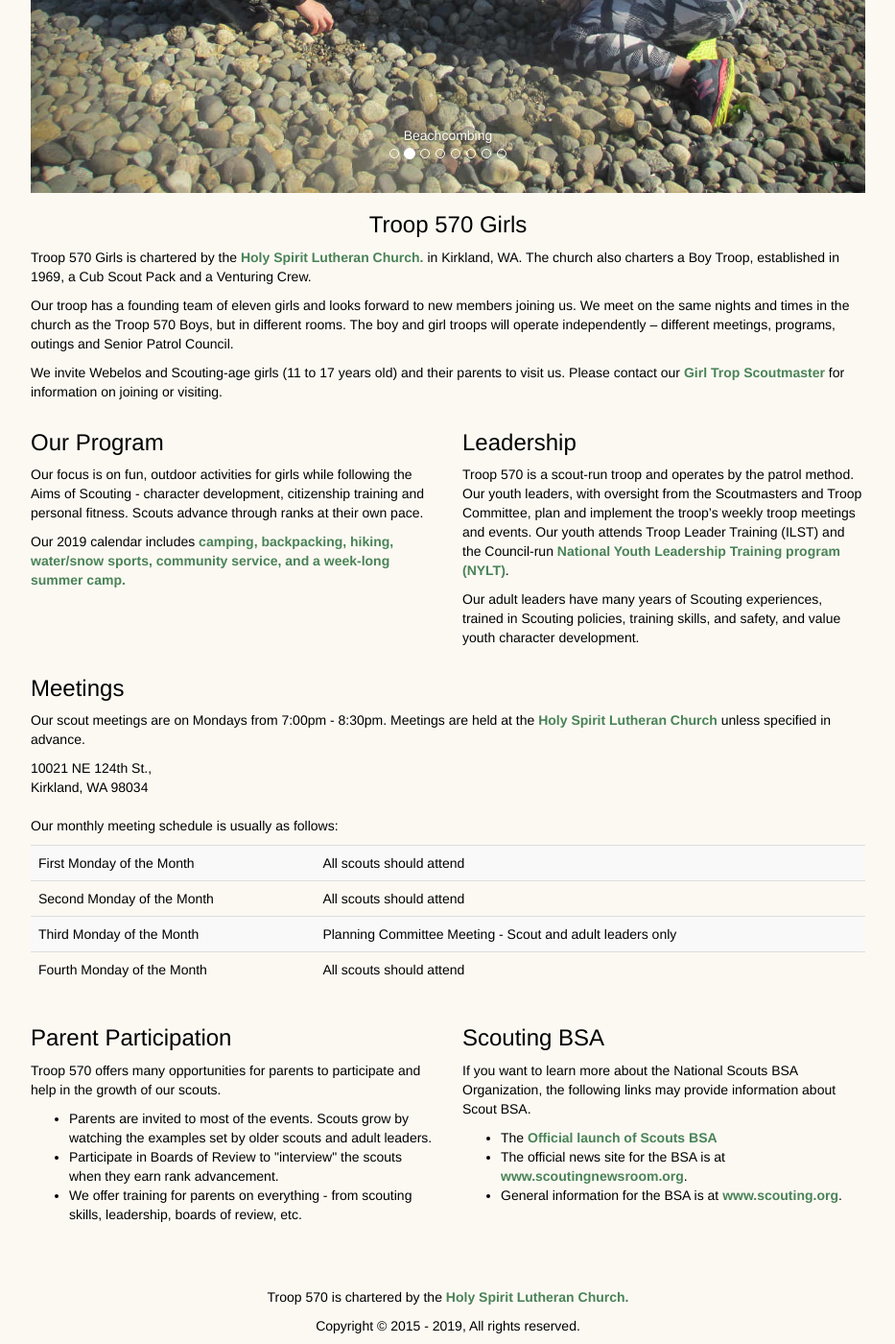
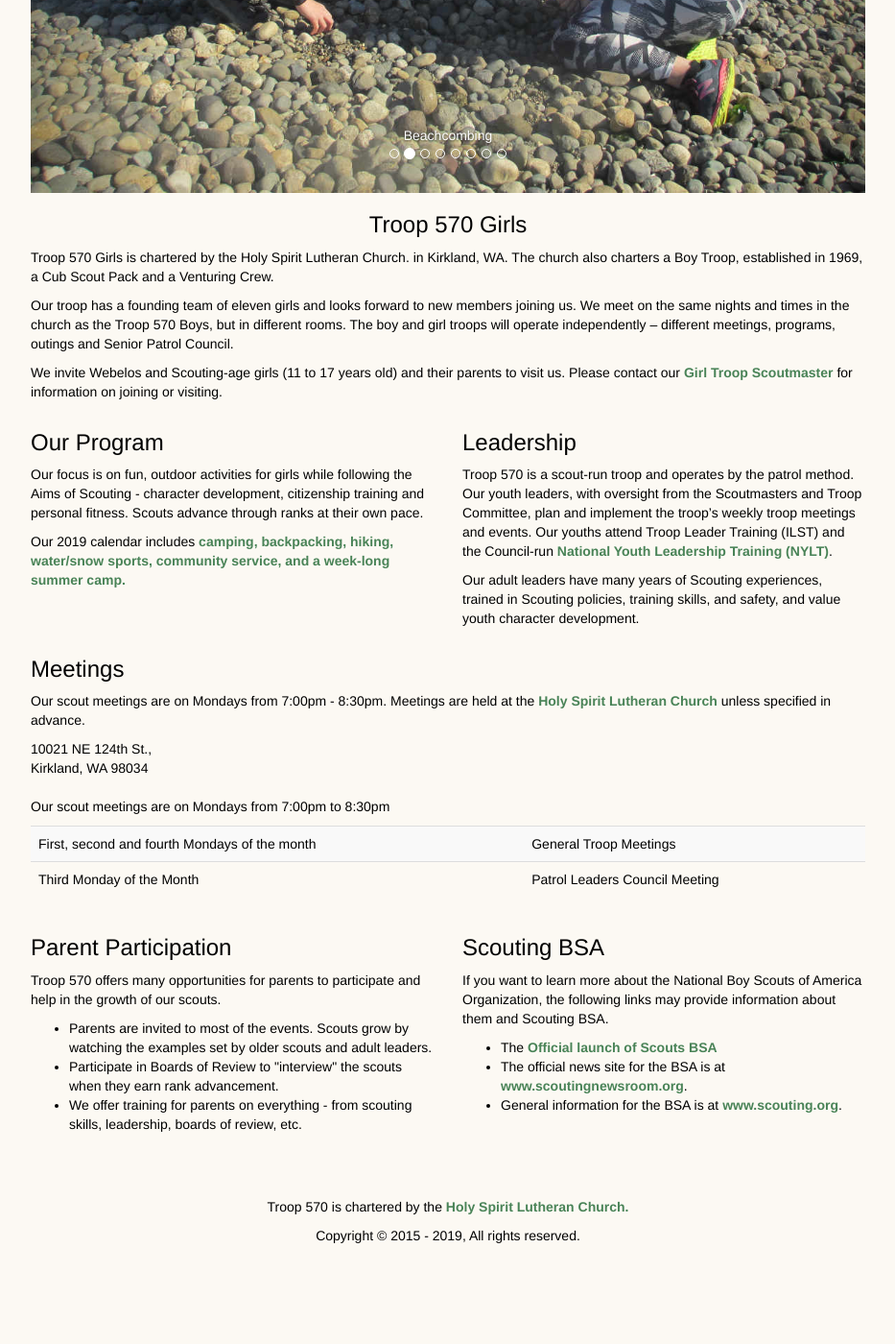
Before and after one commit to troop570/troop570.github.io, a Jekyll site: the page built from girls/index.html, in a window 1280 px wide and 1400 px high, scrolled down 700 px. Shown: the whole window at 96% size, without its empty margins (173-1106 px from the left). Built offline with Jekyll 4.4.1, drawn with Linux system fonts in a browser that asks for light colours; nearby versions of some CDN libraries; after the commit the page ends 2027 px from its top, so only the background shows below that; some of the changed text lies outside the part shown.

Commit message:
Modify Contact page to have both girls and boys Small changes to girls page

```diff
--- a/girls/index.html
+++ b/girls/index.html
@@ -4,25 +4,25 @@ title: BSA Girl Troop
 description: BSA Girl Troop 570 in Kirkland, WA serving girls age 11 to 17 in Kirkland, Bothell and the surrounding areas.
 slides:
 - image: /images/girls/slides/20181118_134531.jpg
-  title:
+  title: Camano Island Park
 - image: /images/girls/slides/IMG_9902.jpg
   title: Beachcombing
 - image: /images/girls/slides/20181117_131003.jpg
   title: Team Building
 - image: /images/girls/slides/IMG_9895.jpg
-  title:
+  title: Camano Island Park Day Hike
 - image: /images/girls/slides/20181117_162029.jpg
-  title:
+  title: Team Challenge
 - image: /images/girls/slides/IMG_9961.jpg
   title: Retiring the colors
 - image: /images/girls/slides/IMG_9985.jpg
-  title:
+  title: Making Fire Starters
 - image: /images/girls/slides/IMG_9994.jpg
-  title:
+  title: Creating Hobo Stovesand Cooking Pancakes
 ---
 <div class="row">
   <div class="col-sm-8 col-sm-offset-2">
-    <h1 class="lead text-center">BSA Girl Troop 570 is located in Kirkland, Washington
+    <h1 class="lead text-center">Troop 570 Girls is located in Kirkland, Washington
       and serves girls age 11 to 17 in Kirkland, Kenmore, Bothell and the surrounding
       area.
     </h1>
@@ -58,8 +58,7 @@ slides:
 </div>
 
 <h3 class="text-center">Troop 570 Girls</h3>
-<p>Troop 570 Girls is chartered by the
-  <a href="http://www.hslckirkland.org/">Holy Spirit Lutheran Church.</a> in Kirkland, WA.
+<p>Troop 570 Girls is chartered by the Holy Spirit Lutheran Church. in Kirkland, WA.
   The church also charters a Boy Troop,
   established in 1969, a Cub Scout Pack and a Venturing Crew.</p>
 
@@ -70,7 +69,7 @@ independently – different meetings, programs, outings and Senior Patrol
 Council.</p>
 
 <p>We invite Webelos and Scouting-age girls (11 to 17 years old) and
-their parents to visit us. Please contact our <a href="mailto:troop570girls@outlook.com">Girl Trop Scoutmaster</a> for information on joining or visiting.</p>
+their parents to visit us. Please contact our <a href="mailto:troop570girls@outlook.com">Girl Troop Scoutmaster</a> for information on joining or visiting.</p>
 <div class="row">
   <div class="col-md-6">
     <h3 class="">Our Program</h3>
@@ -85,9 +84,10 @@ their parents to visit us. Please contact our <a href="mailto:troop570girls@outl
     <h3 class="">Leadership</h3>
     <p>Troop 570 is a scout-run troop and operates by the patrol method. Our youth
     leaders, with oversight from the Scoutmasters and Troop Committee, plan and
-    implement the troop’s weekly troop meetings and events. Our youth attends Troop
-    Leader Training (ILST) and the Council-run <a href="https://www.scouting.org/training/youth/nylt/">National Youth Leadership Training
-    program (NYLT)</a>.</p>
+    implement the troop’s weekly troop meetings and events. Our youths attend Troop
+    Leader Training (ILST) and the Council-run
+    <a href="https://www.scouting.org/training/youth/nylt/">National Youth Leadership Training (NYLT)</a>.
+  </p>
 
     <p>Our adult leaders have many years of Scouting experiences, trained in
     Scouting policies, training skills, and safety, and value youth character
@@ -96,31 +96,23 @@ their parents to visit us. Please contact our <a href="mailto:troop570girls@outl
   <div class="col-md-12">
     <h3 class="">Meetings</h3>
     <p>Our scout meetings are on Mondays from 7:00pm - 8:30pm. Meetings are held at the
-        <a href="http://www.hslckirkland.org/">Holy Spirit Lutheran Church</a> unless specified in advance.
+        <a href="https://goo.gl/maps/td8V6mSPG722" title="Map to Holy Spirit Lutheran Church" target="_blank">Holy Spirit Lutheran Church</a> unless specified in advance.
     </p>
     <address>
         10021 NE 124th St., <br />
         Kirkland, WA 98034
     </address>
     <p>
-      Our monthly meeting schedule is usually as follows:
+      Our scout meetings are on Mondays from 7:00pm to 8:30pm
       <table class="table table-striped table-dark">
         <tbody>
           <tr>
-            <td>First Monday of the Month</td>
-            <td>All scouts should attend</td>
-          </tr>
-          <tr>
-            <td>Second Monday of the Month</td>
-            <td>All scouts should attend</td>
+            <td>First, second and fourth Mondays of the month</td>
+            <td>General Troop Meetings</td>
           </tr>
           <tr>
             <td>Third Monday of the Month</td>
-            <td>Planning Committee Meeting - Scout and adult leaders only</td>
-          </tr>
-          <tr>
-            <td>Fourth Monday of the Month</td>
-            <td>All scouts should attend</td>
+            <td>Patrol Leaders Council Meeting</td>
           </tr>
         </tbody>
       </table>
@@ -143,8 +135,8 @@ their parents to visit us. Please contact our <a href="mailto:troop570girls@outl
   <div class="col-md-6">
     <h3>Scouting BSA</h3>
     <p>
-      If you want to learn more about the National Scouts BSA Organization, the following
-      links may provide information about Scout BSA.
+      If you want to learn more about the National Boy Scouts of America Organization, the following
+      links may provide information about them and Scouting BSA.
     </p>
     <ul>
       <li>The <a href="https://www.scoutingnewsroom.org/press-releases/thousands-girls-boys-families-celebrate-historic-launch-scouts-bsa/">Official launch of Scouts BSA</a> </li>
```
Also changed, not shown: contact/index.html (+12 -5 lines).
